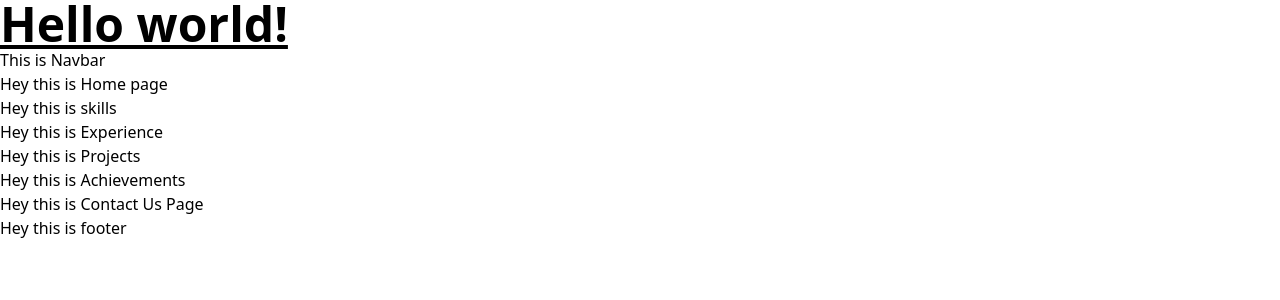
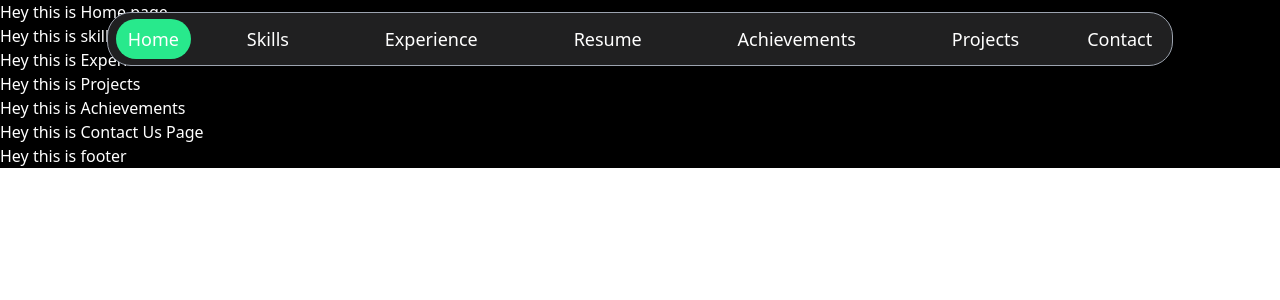
Before and after one commit to Vaani-pathariya/Portfolio, a React (Create React App) app: page / in a window 1280 px wide. Shown: the top 300 px of the page. Built offline with nearby package versions, Linux system fonts and the light colour scheme.

Commit message:
(feat): Completed with navbar design

```diff
--- a/src/components/Navbar.jsx
+++ b/src/components/Navbar.jsx
@@ -1,7 +1,60 @@
-import React from "react";
-const Navbar=()=>{
-    return(
-        <div>This is Navbar</div>
-    )
-}
-export default Navbar
+import React, { useState } from "react";
+
+const Navbar = () => {
+    const [page, setPage] = useState("Home");
+
+    const changeNavbar = (value) => {
+        setPage(value);
+    };
+
+    return (
+        <div className="pt-3 fixed w-full">
+        <div className="bg-lightBlack w-10/12 rounded-3xl mx-auto flex text-lg border border-gray-400">
+            <div
+                className={`px-3 rounded-3xl my-1.5 mx-2 py-1.5 cursor-pointer ${page === "Home" ? "bg-newGreen" : ""}`}
+                onClick={() => changeNavbar("Home")}
+            >
+                Home
+            </div>
+            <div
+                className={`px-3 rounded-3xl my-1.5 mx-auto py-1.5 cursor-pointer ${page === "Skills" ? "bg-newGreen" : ""}`}
+                onClick={() => changeNavbar("Skills")}
+            >
+                Skills
+            </div>
+            <div
+                className={`px-3 rounded-3xl my-1.5 mx-auto py-1.5 cursor-pointer ${page === "Experience" ? "bg-newGreen" : ""}`}
+                onClick={() => changeNavbar("Experience")}
+            >
+                Experience
+            </div>
+            <div
+                className={`px-3 rounded-3xl my-1.5 mx-auto py-1.5 cursor-pointer ${page === "Resume" ? "bg-newGreen" : ""}`}
+                onClick={() => changeNavbar("Resume")}
+            >
+                Resume
+            </div>
+            <div
+                className={`px-3 rounded-3xl my-1.5 mx-auto py-1.5 cursor-pointer ${page === "Achievements" ? "bg-newGreen" : ""}`}
+                onClick={() => changeNavbar("Achievements")}
+            >
+                Achievements
+            </div>
+            <div
+                className={`px-3 rounded-3xl my-1.5 mx-auto py-1.5 cursor-pointer ${page === "Projects" ? "bg-newGreen" : ""}`}
+                onClick={() => changeNavbar("Projects")}
+            >
+                Projects
+            </div>
+            <div
+                className={`px-3 rounded-3xl my-1.5 mx-2 py-1.5 cursor-pointer ${page === "Contact" ? "bg-newGreen" : ""}`}
+                onClick={() => changeNavbar("Contact")}
+            >
+                Contact
+            </div>
+        </div>
+        </div>
+    );
+};
+
+export default Navbar;
--- a/src/pages/Home.jsx
+++ b/src/pages/Home.jsx
@@ -1,7 +1,7 @@
 import React from "react";
 const Home = ()=>{
     return(
-        <div>Hey this is Home page </div>
+        <div className="">Hey this is Home page </div>
     )
 }
 export default Home ;
--- a/src/pages/LandingPage.jsx
+++ b/src/pages/LandingPage.jsx
@@ -9,10 +9,7 @@ import Experience from "./Experience";
 import Projects from "./Projects";
 const LandingPage = () => {
     return (
-        <div>
-            <div className="text-5xl font-bold underline">
-                Hello world!
-            </div>
+        <div className="bg-black text-white absolute w-full">
             <Navbar />
             <Home />
             <Skills />
--- a/tailwind.config.js
+++ b/tailwind.config.js
@@ -4,7 +4,12 @@ module.exports = {
     "./src/**/*.{js,jsx,ts,tsx}",
   ],
   theme: {
-    extend: {},
+    extend: {
+      colors:{
+        lightBlack: '#202021',
+        newGreen: '#28E98C'
+      }
+    },
   },
   plugins: [],
 }
```
